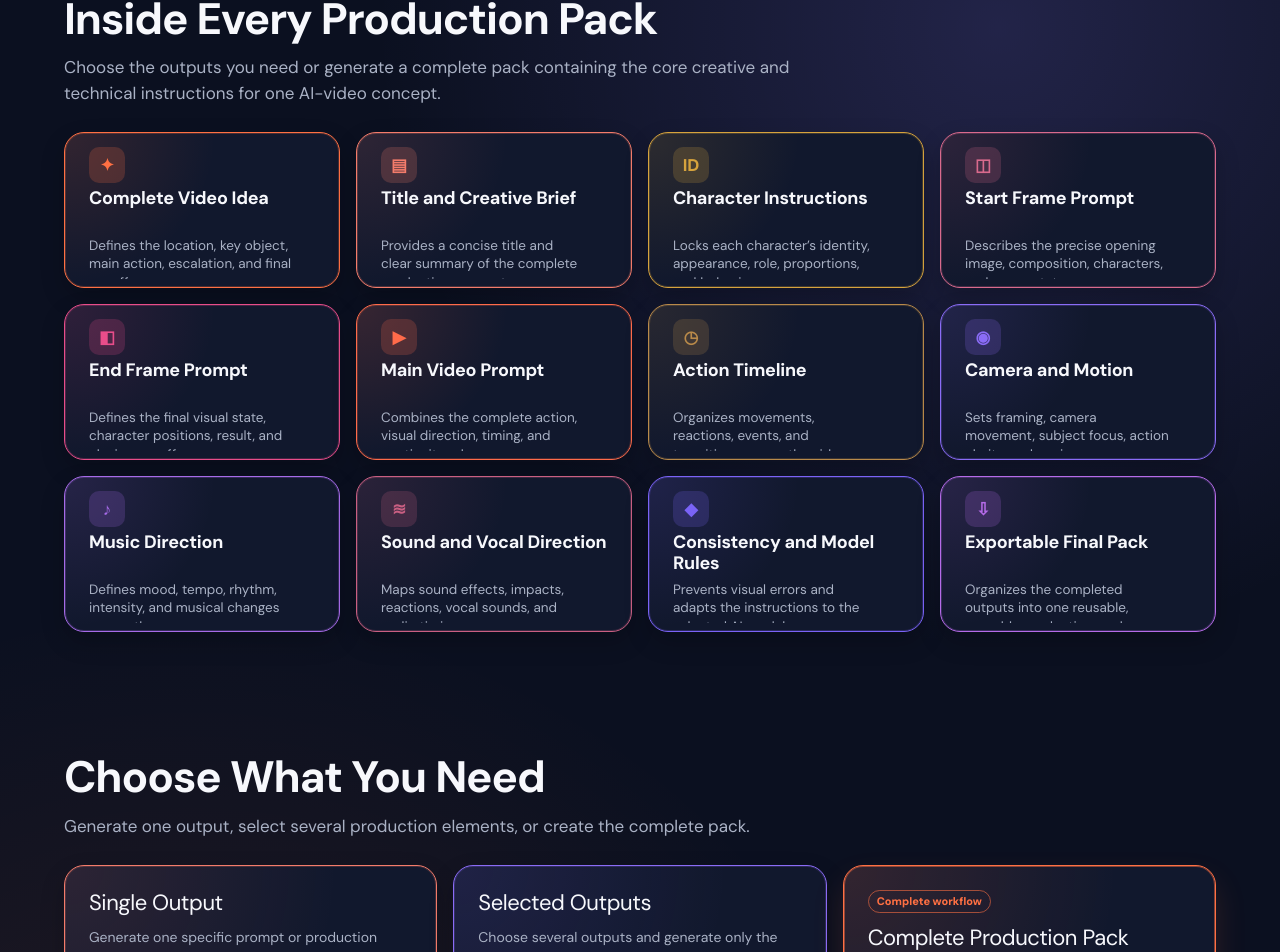
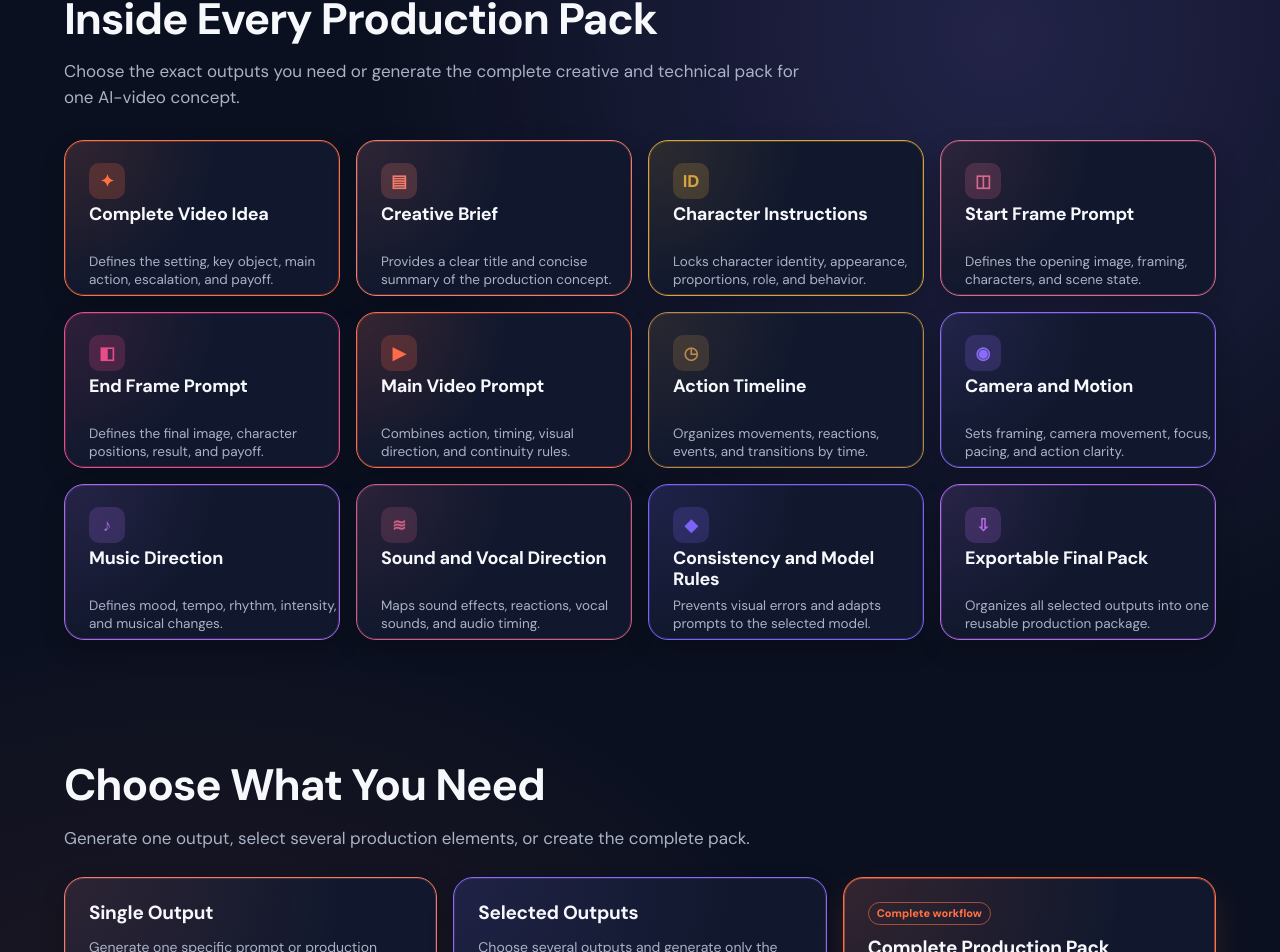
Before and after one commit to saifalrikaby1-png/slapstick-prompt-pack, a Next.js app: page /production-packs in a window 1280 px wide. Shown: the part 579-1531 px from the top of the page. Built offline with nearby package versions, Linux system fonts and the light colour scheme.

Commit message:
Fix Production Packs typography and text fitting

```diff
--- a/app/marketing-compact.module.css
+++ b/app/marketing-compact.module.css
@@ -70,22 +70,22 @@
 .productionPacksHero h1 { max-width: 800px; font-size: clamp(42px, 5.4vw, 75px); line-height: 1.02; }
 .productionPacksHero :global(.hero-copy) { max-width: 790px; margin: 18px 0 0; }
 .productionPacksHeroActions { display: flex; flex-wrap: wrap; gap: 10px; margin-top: 24px; }
-.productionPackFeatureSection > h2, .productionPackMethodsSection > h2 { font-size: 44px; line-height: 1.08; }
-.productionPackFeatureSection :global(.section-copy), .productionPackMethodsSection :global(.section-copy) { max-width: 760px; margin: 12px 0 0; color: #AAB2C5; font-family: var(--font-dm), system-ui, sans-serif; font-size: 17px; line-height: 1.5; }
-.productionPackFeatureGrid { display: grid; grid-template-columns: repeat(4, minmax(0, 1fr)); align-items: stretch; gap: 16px; margin-top: 26px; }
+.productionPackFeatureSection > h2, .productionPackMethodsSection > h2 { margin-bottom: 16px; font-size: 44px; line-height: 1.08; }
+.productionPackFeatureSection :global(.section-copy), .productionPackMethodsSection :global(.section-copy) { max-width: 760px; margin: 0; color: #AAB2C5; font-family: var(--font-dm), system-ui, sans-serif; font-size: 17px; line-height: 1.5; }
+.productionPackFeatureGrid { display: grid; grid-template-columns: repeat(4, minmax(0, 1fr)); align-items: stretch; gap: 16px; margin-top: 30px; }
 .productionPackFeatureCard { composes: styleCard; position: relative; overflow: hidden; box-sizing: border-box; border: 1px solid var(--pack-accent); background: radial-gradient(circle at top left, var(--pack-tint), transparent 48%), var(--pack-surface); box-shadow: inset 0 0 0 1px color-mix(in srgb, var(--pack-accent) 24%, transparent), 0 10px 24px #0003; }
 .productionPackFeatureCard:hover { border-color: var(--pack-accent); background: radial-gradient(circle at top left, var(--pack-tint), transparent 48%), var(--pack-surface); box-shadow: inset 0 0 0 1px color-mix(in srgb, var(--pack-accent) 48%, transparent), 0 16px 32px var(--pack-tint); transform: translateY(-3px); }
-.productionPackFeatureContent { position: relative; z-index: 1; display: grid; grid-template-rows: 36px 44px minmax(0, 1fr); gap: 5px; align-content: start; height: calc(100% + 16px); min-height: 0; margin-block: -8px; }
+.productionPackFeatureContent { position: relative; z-index: 1; display: grid; grid-template-rows: 36px 44px minmax(0, 1fr); gap: 5px; align-content: start; height: calc(100% + 16px); min-height: 0; }
 .productionPackFeatureIcon { display: grid; place-items: center; width: 36px; height: 36px; margin: 0; border-radius: 10px; background: color-mix(in srgb, var(--pack-accent) 20%, transparent); color: var(--pack-accent); font-size: 17px; font-weight: 800; line-height: 1; }
 .productionPackFeatureCard h3 { display: flex; align-items: flex-start; min-height: 44px; margin: 0; color: #F7F8FC; font-family: var(--font-dm), system-ui, sans-serif; font-size: 18px; font-weight: 650; line-height: 1.18; letter-spacing: -.015em; }
-.productionPackFeatureCard p { min-height: 0; margin: 0; align-self: start; color: #AAB2C5; font-family: var(--font-dm), system-ui, sans-serif; font-size: 13.5px; font-weight: 400; letter-spacing: 0; line-height: 1.35; }
+.productionPackFeatureCard p { width: calc(100% + 24px); max-width: none; min-height: 0; max-height: none; margin: 0; overflow: visible; align-self: start; color: #AAB2C5; font-family: var(--font-dm), system-ui, sans-serif; font-size: 13.5px; font-weight: 400; letter-spacing: 0; line-height: 1.35; }
 .productionPackMethodsSection { padding-top: 38px; }
 .productionPackMethodGrid { display: grid; grid-template-columns: repeat(3, minmax(0, 1fr)); align-items: stretch; gap: 16px; margin-top: 26px; }
 .productionPackMethodCard { position: relative; display: flex; flex-direction: column; box-sizing: border-box; min-height: 290px; padding: 24px; border: 1px solid var(--method-accent); border-radius: 20px; background: radial-gradient(circle at top left, var(--method-tint), transparent 54%), #11182d; box-shadow: inset 0 0 0 1px color-mix(in srgb, var(--method-accent) 20%, transparent), 0 10px 24px #0003; }
 .productionPackMethodCard h3, .productionPackMethodCard p, .productionPackMethodCard ul { margin: 0; font-family: var(--font-dm), system-ui, sans-serif; }
-.productionPackMethodCard h3 { color: #F7F8FC; font-size: 22px; line-height: 1.15; letter-spacing: -.02em; }
+.productionPackMethodCard h3 { color: #F7F8FC; font-size: 19px; font-weight: 650; line-height: 1.2; letter-spacing: -.015em; }
 .productionPackMethodCard p { margin-top: 12px; color: #AAB2C5; font-size: 14px; line-height: 1.45; }
-.productionPackMethodCard ul { display: grid; flex: 1; gap: 5px; margin-top: 16px; padding-left: 17px; color: #DDE3F1; font-size: 12px; line-height: 1.35; }
+.productionPackMethodCard ul { display: grid; flex: 1; gap: 5px; margin-top: 16px; padding-left: 17px; color: #DDE3F1; font-size: 13.5px; line-height: 1.4; }
 .productionPackMethodCard .marketing-button { align-self: flex-start; }
 .productionPackMethodFeatured { box-shadow: inset 0 0 0 1px color-mix(in srgb, var(--method-accent) 48%, transparent), 0 16px 32px var(--method-tint); }
 .productionPackMethodBadge { align-self: flex-start; margin-bottom: 12px; padding: 5px 8px; border: 1px solid color-mix(in srgb, var(--method-accent) 58%, transparent); border-radius: 999px; color: var(--method-accent); font-size: 11px; font-weight: 800; line-height: 1; }
@@ -120,7 +120,7 @@
   .productionPackFeatureSection :global(.section-copy), .productionPackMethodsSection :global(.section-copy) { font-size: 15px; }
   .productionPackFeatureGrid { grid-template-columns: 1fr; align-items: start; gap: 14px; margin-top: 22px; }
   .productionPackFeatureCard { min-height: 0; height: auto; padding: 18px 20px; }
-  .productionPackFeatureContent { grid-template-rows: 36px 44px minmax(0, 1fr); gap: 5px; height: auto; margin-block: 0; }
+  .productionPackFeatureContent { grid-template-rows: 36px 44px minmax(0, 1fr); gap: 5px; height: auto; }
   .productionPackFeatureCard h3 { font-size: 17px; line-height: 1.2; }
   .productionPackFeatureCard p { font-size: 14px; line-height: 1.4; }
   .productionPackMethodGrid { grid-template-columns: 1fr; gap: 14px; margin-top: 22px; }
--- a/app/production-packs-public.tsx
+++ b/app/production-packs-public.tsx
@@ -4,18 +4,18 @@ import { PublicFooter, PublicHeader } from "./public-site";
 import compact from "./marketing-compact.module.css";
 
 const productionPackFeatures = [
-  { id: "idea", icon: "✦", title: "Complete Video Idea", description: "Defines the location, key object, main action, escalation, and final payoff.", accent: "#FF7043", tint: "rgb(255 112 67 / 14%)" },
-  { id: "brief", icon: "▤", title: "Title and Creative Brief", description: "Provides a concise title and clear summary of the complete production concept.", accent: "#F47C6B", tint: "rgb(244 124 107 / 13%)" },
-  { id: "characters", icon: "ID", title: "Character Instructions", description: "Locks each character’s identity, appearance, role, proportions, and behavior.", accent: "#D6A33D", tint: "rgb(214 163 61 / 14%)" },
-  { id: "start-frame", icon: "◫", title: "Start Frame Prompt", description: "Describes the precise opening image, composition, characters, and scene state.", accent: "#D96A8D", tint: "rgb(217 106 141 / 14%)" },
-  { id: "end-frame", icon: "◧", title: "End Frame Prompt", description: "Defines the final visual state, character positions, result, and closing payoff.", accent: "#E84D8A", tint: "rgb(232 77 138 / 14%)" },
-  { id: "video", icon: "▶", title: "Main Video Prompt", description: "Combines the complete action, visual direction, timing, and continuity rules.", accent: "#FF6B4A", tint: "rgb(255 107 74 / 16%)" },
-  { id: "timeline", icon: "◷", title: "Action Timeline", description: "Organizes movements, reactions, events, and transitions across the video duration.", accent: "#B98A4A", tint: "rgb(185 138 74 / 14%)" },
-  { id: "camera", icon: "◉", title: "Camera and Motion", description: "Sets framing, camera movement, subject focus, action clarity, and pacing.", accent: "#8A6CF6", tint: "rgb(138 108 246 / 14%)" },
-  { id: "music", icon: "♪", title: "Music Direction", description: "Defines mood, tempo, rhythm, intensity, and musical changes across the scene.", accent: "#A66BE8", tint: "rgb(166 107 232 / 14%)" },
-  { id: "sound", icon: "≋", title: "Sound and Vocal Direction", description: "Maps sound effects, impacts, reactions, vocal sounds, and audio timing.", accent: "#C95F82", tint: "rgb(201 95 130 / 14%)" },
-  { id: "rules", icon: "◆", title: "Consistency and Model Rules", description: "Prevents visual errors and adapts the instructions to the selected AI model.", accent: "#7A63F6", tint: "rgb(122 99 246 / 14%)" },
-  { id: "export", icon: "⇩", title: "Exportable Final Pack", description: "Organizes the completed outputs into one reusable, saveable production package.", accent: "#B56BE8", tint: "rgb(181 107 232 / 14%)" },
+  { id: "idea", icon: "✦", title: "Complete Video Idea", description: "Defines the setting, key object, main action, escalation, and payoff.", accent: "#FF7043", tint: "rgb(255 112 67 / 14%)" },
+  { id: "brief", icon: "▤", title: "Creative Brief", description: "Provides a clear title and concise summary of the production concept.", accent: "#F47C6B", tint: "rgb(244 124 107 / 13%)" },
+  { id: "characters", icon: "ID", title: "Character Instructions", description: "Locks character identity, appearance, proportions, role, and behavior.", accent: "#D6A33D", tint: "rgb(214 163 61 / 14%)" },
+  { id: "start-frame", icon: "◫", title: "Start Frame Prompt", description: "Defines the opening image, framing, characters, and scene state.", accent: "#D96A8D", tint: "rgb(217 106 141 / 14%)" },
+  { id: "end-frame", icon: "◧", title: "End Frame Prompt", description: "Defines the final image, character positions, result, and payoff.", accent: "#E84D8A", tint: "rgb(232 77 138 / 14%)" },
+  { id: "video", icon: "▶", title: "Main Video Prompt", description: "Combines action, timing, visual direction, and continuity rules.", accent: "#FF6B4A", tint: "rgb(255 107 74 / 16%)" },
+  { id: "timeline", icon: "◷", title: "Action Timeline", description: "Organizes movements, reactions, events, and transitions by time.", accent: "#B98A4A", tint: "rgb(185 138 74 / 14%)" },
+  { id: "camera", icon: "◉", title: "Camera and Motion", description: "Sets framing, camera movement, focus, pacing, and action clarity.", accent: "#8A6CF6", tint: "rgb(138 108 246 / 14%)" },
+  { id: "music", icon: "♪", title: "Music Direction", description: "Defines mood, tempo, rhythm, intensity, and musical changes.", accent: "#A66BE8", tint: "rgb(166 107 232 / 14%)" },
+  { id: "sound", icon: "≋", title: "Sound and Vocal Direction", description: "Maps sound effects, reactions, vocal sounds, and audio timing.", accent: "#C95F82", tint: "rgb(201 95 130 / 14%)" },
+  { id: "rules", icon: "◆", title: "Consistency and Model Rules", description: "Prevents visual errors and adapts prompts to the selected model.", accent: "#7A63F6", tint: "rgb(122 99 246 / 14%)" },
+  { id: "export", icon: "⇩", title: "Exportable Final Pack", description: "Organizes all selected outputs into one reusable production package.", accent: "#B56BE8", tint: "rgb(181 107 232 / 14%)" },
 ] as const;
 
 const generationMethods = [
@@ -46,7 +46,7 @@ export function ProductionPacksPublicPage() {
 
     <section className={`marketing-section ${compact.productionPackFeatureSection}`}>
       <h2>Inside Every Production Pack</h2>
-      <p className="section-copy">Choose the outputs you need or generate a complete pack containing the core creative and technical instructions for one AI-video concept.</p>
+      <p className="section-copy">Choose the exact outputs you need or generate the complete creative and technical pack for one AI-video concept.</p>
       <div className={compact.productionPackFeatureGrid}>{productionPackFeatures.map((feature) => <ProductionPackFeatureCard key={feature.id} feature={feature} />)}</div>
     </section>
 
```
